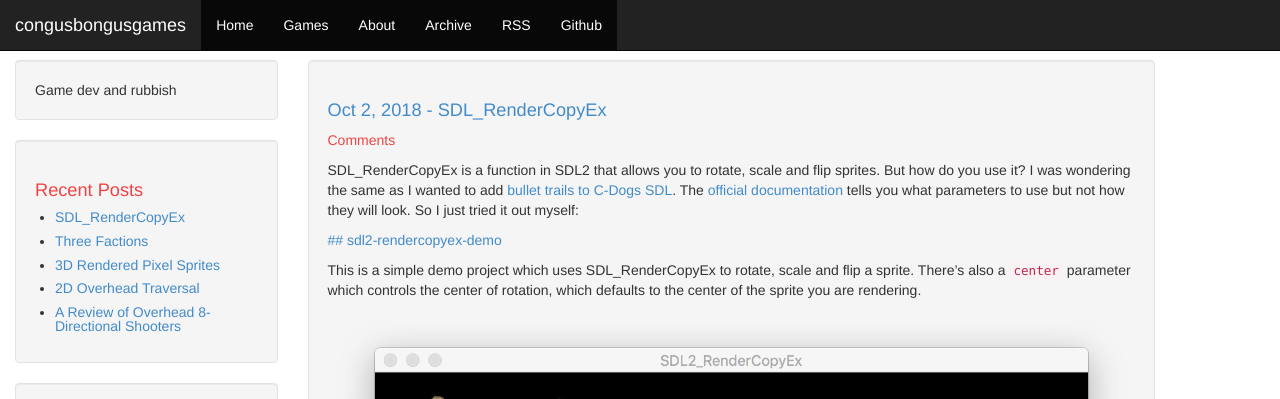
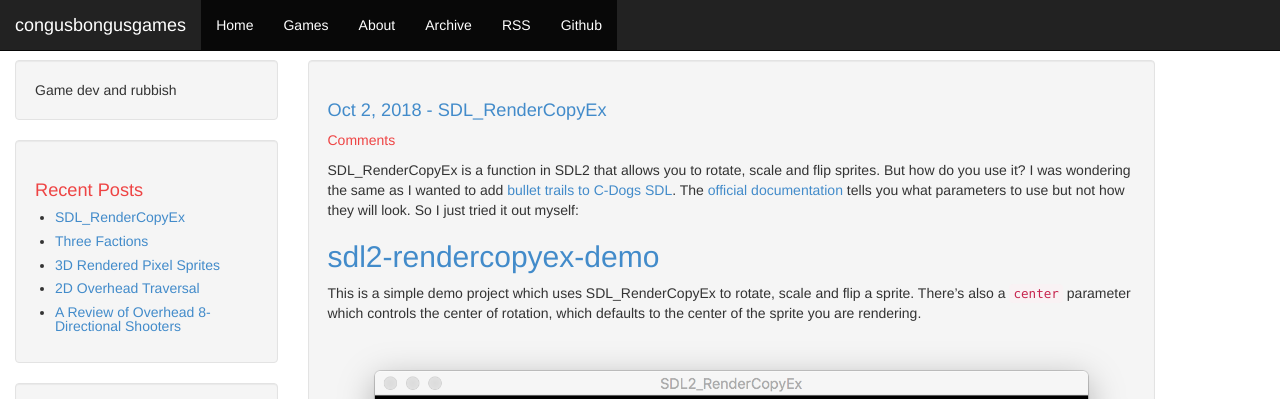
Before and after one commit to cxong/cxong.github.io, a Jekyll site: the page built from _posts/2018-10-02-sdl-rendercopyex.md, in a window 1280 px wide and 1326 px high, cut to the strip 0-399 px from the top of the window. Built offline with Jekyll 4.4.1, drawn with Linux system fonts in a browser that asks for light colours; comment, search, counter and statistics services are not loaded.

Commit message:
fix link

```diff
--- a/_posts/2018-10-02-sdl-rendercopyex.md
+++ b/_posts/2018-10-02-sdl-rendercopyex.md
@@ -7,7 +7,7 @@ comments: true
 
 SDL_RenderCopyEx is a function in SDL2 that allows you to rotate, scale and flip sprites. But how do you use it? I was wondering the same as I wanted to add [bullet trails to C-Dogs SDL](https://github.com/cxong/cdogs-sdl/issues/47). The [official documentation](https://wiki.libsdl.org/SDL_RenderCopyEx) tells you what parameters to use but not how they will look. So I just tried it out myself:
 
-[## sdl2-rendercopyex-demo](https://github.com/cxong/sdl2-rendercopyex-demo)
+## [sdl2-rendercopyex-demo](https://github.com/cxong/sdl2-rendercopyex-demo)
 
 This is a simple demo project which uses SDL_RenderCopyEx to rotate, scale and flip a sprite. There's also a `center` parameter which controls the center of rotation, which defaults to the center of the sprite you are rendering.
 
```
